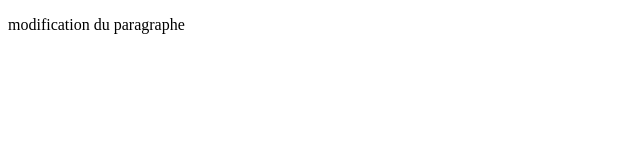
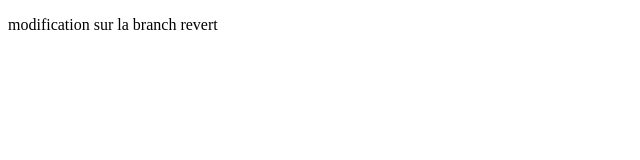
Before and after one commit to auredia898/cours-dev, a plain HTML site: page index.html in a window 1280 px wide. Shown: the full height of the page, 0-640 px from the left. Drawn offline with Linux system fonts and the light colour scheme.

Commit message:
update and commit on feature-revert branch

```diff
--- a/index.html
+++ b/index.html
@@ -6,6 +6,6 @@
     <title>title update</title>
 </head>
 <body>
-    <section> <p> modification du paragraphe</p></section>
+    <section> <p> modification sur la branch revert</p></section>
 </body>
 </html>
```
